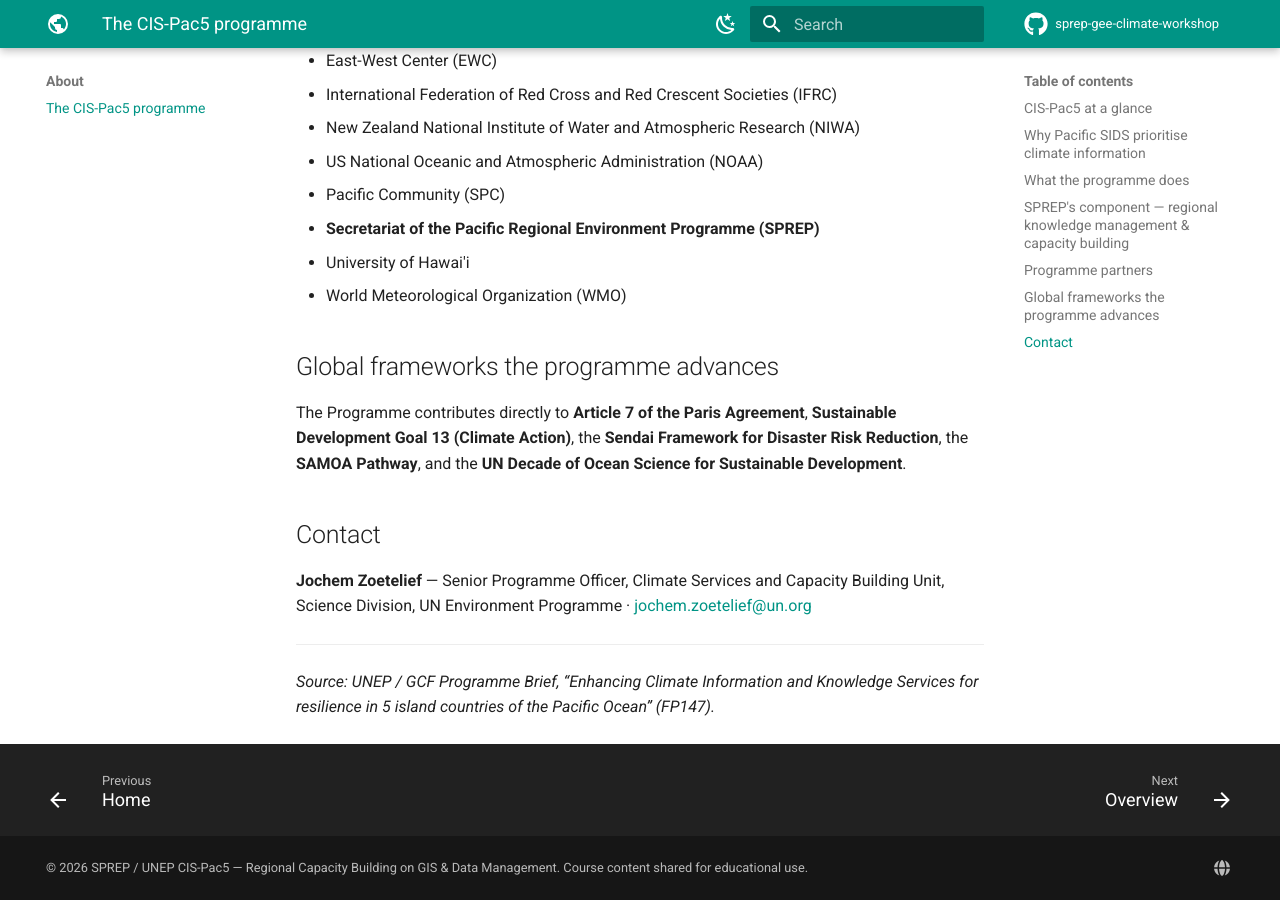
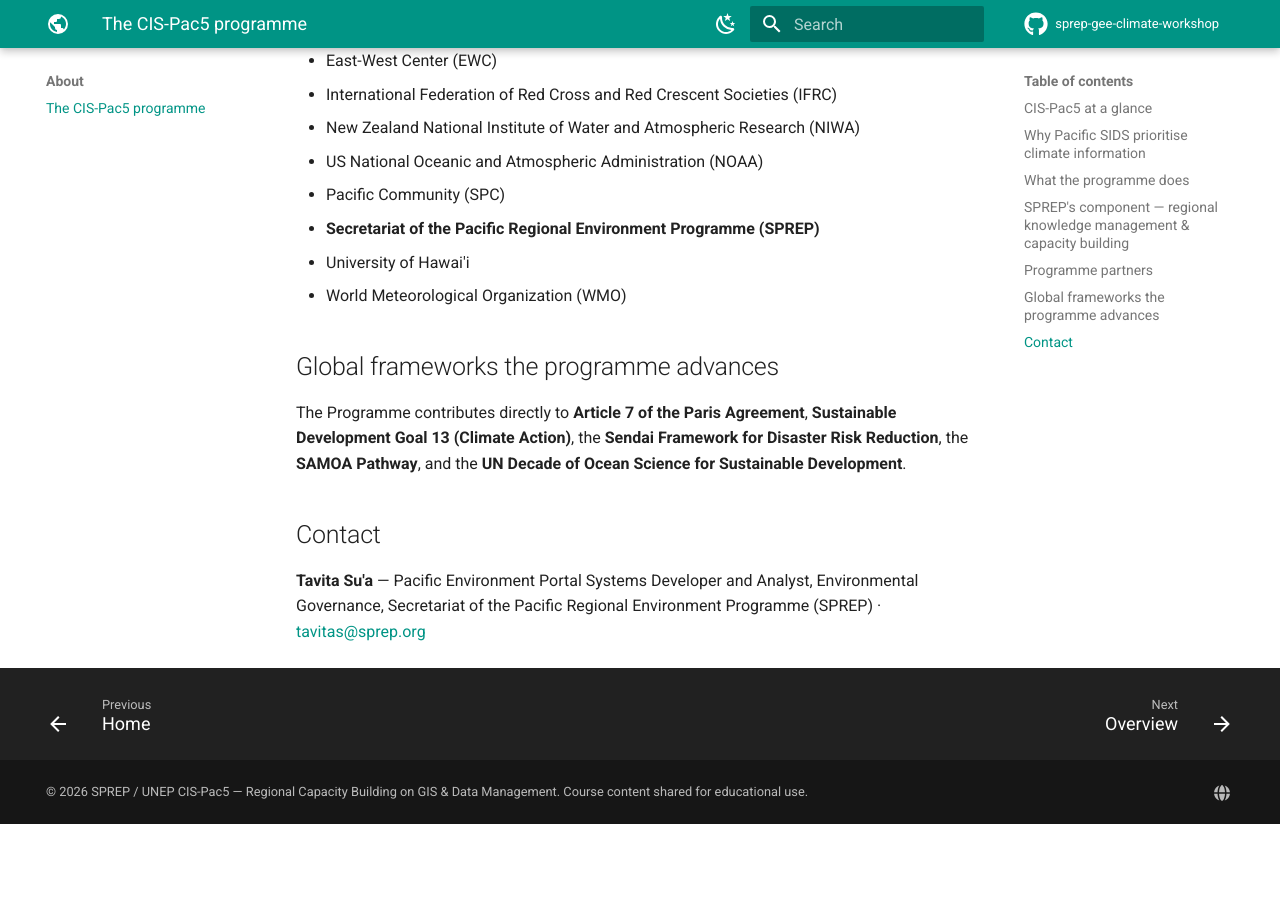
Before and after one commit to tavitas/sprep-gee-climate-workshop, an MkDocs documentation site: the page built from docs/about/cis-pac5.md, in a window 1280 px wide and 900 px high, scrolled down 2600 px. Built offline with MkDocs 1.6.1 and Material for MkDocs 9.7.7, drawn with Linux system fonts in a browser that asks for light colours; comment, search, counter and statistics services are not loaded; after the commit the page ends 3424 px from its top, so only the background shows below that.

Commit message:
About: update programme contact to SPREP (Tavita Su'a); drop source line
Co-Authored-By: Claude Opus 4.8 <noreply@anthropic.com>

```diff
--- a/docs/about/cis-pac5.md
+++ b/docs/about/cis-pac5.md
@@ -115,11 +115,6 @@ Science for Sustainable Development**.
 
 ## Contact
 
-**Jochem Zoetelief** — Senior Programme Officer, Climate Services and Capacity
-Building Unit, Science Division, UN Environment Programme ·
-[jochem.zoetelief@un.org](mailto:jochem.zoetelief@un.org)
-
----
-
-*Source: UNEP / GCF Programme Brief, “Enhancing Climate Information and Knowledge
-Services for resilience in 5 island countries of the Pacific Ocean” (FP147).*
+**Tavita Su'a** — Pacific Environment Portal Systems Developer and Analyst,
+Environmental Governance, Secretariat of the Pacific Regional Environment
+Programme (SPREP) · [tavitas@sprep.org](mailto:tavitas@sprep.org)
```
